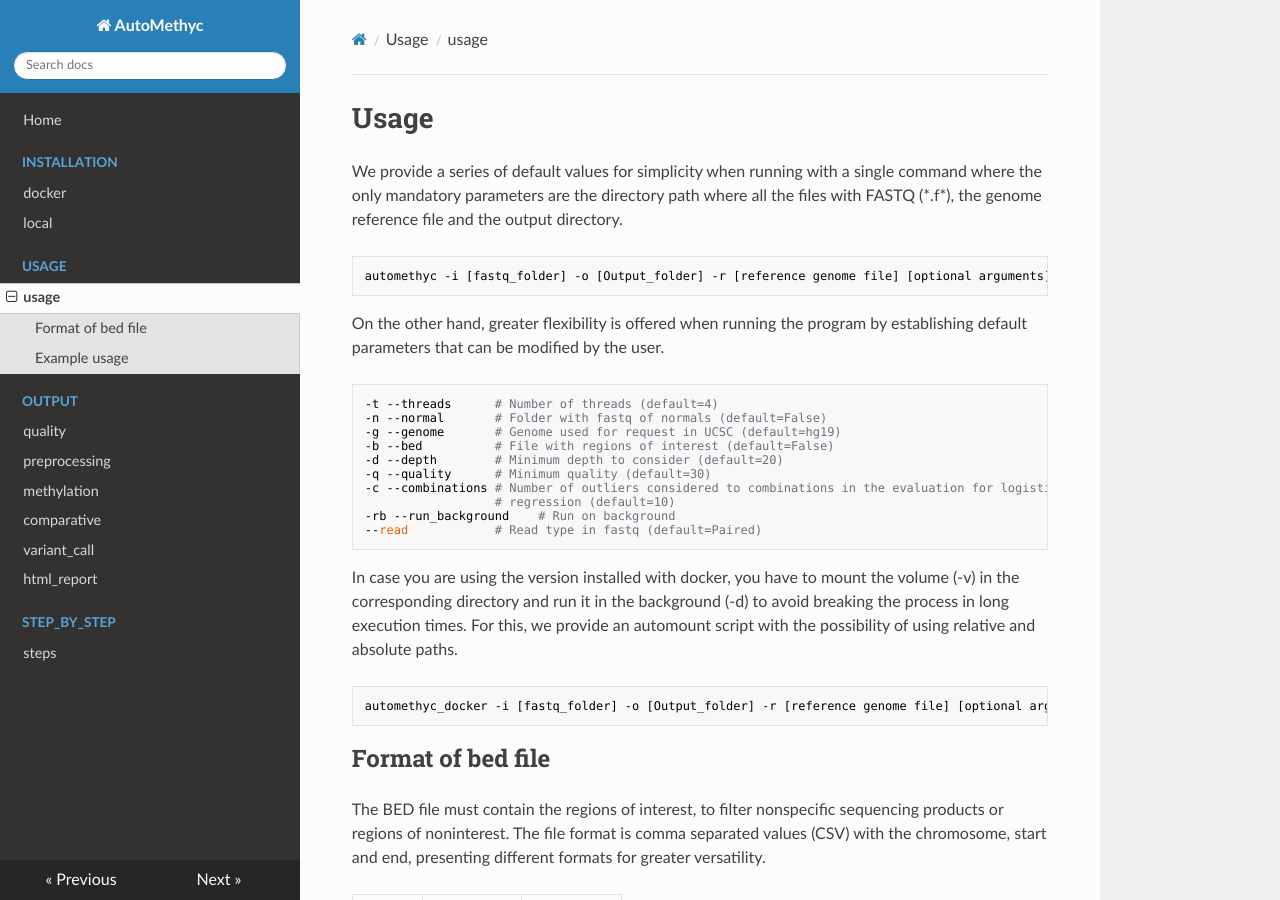
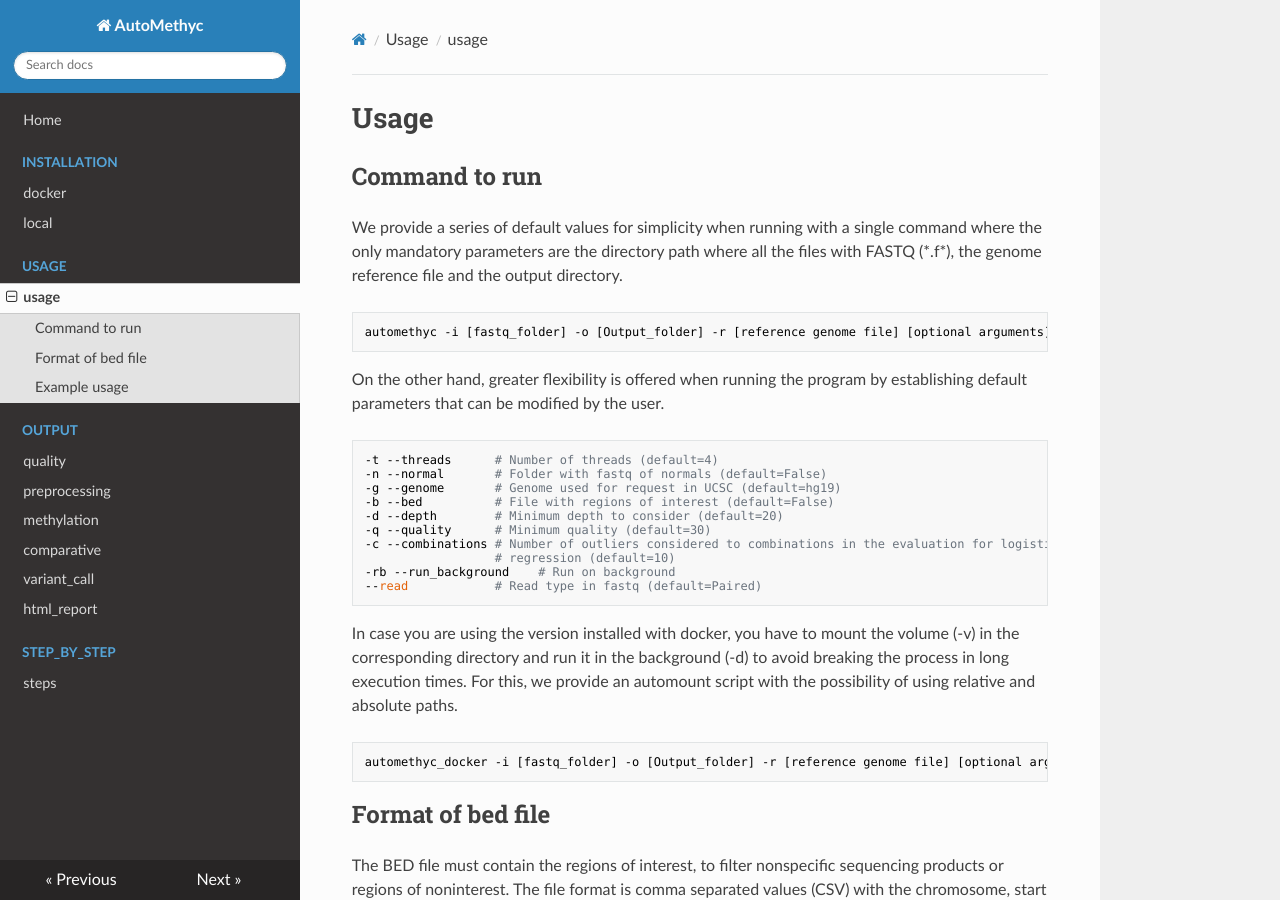
Before and after one commit to FerAmbriz/AutoMethyc, an MkDocs documentation site: the page built from docs/docs/Usage/usage.md, in a window 1280 px wide and 900 px high. Built offline with MkDocs 1.6.1, drawn with Linux system fonts in a browser that asks for light colours; nearby versions of some CDN libraries.

Commit message:
Update usage.md

```diff
--- a/docs/docs/Usage/usage.md
+++ b/docs/docs/Usage/usage.md
@@ -1,5 +1,5 @@
 # Usage
-
+## Command to run
 We provide a series of default values for simplicity when running with a
 single command where the only mandatory parameters are the directory
 path where all the files with FASTQ (\*.f\*), the genome reference file
```
